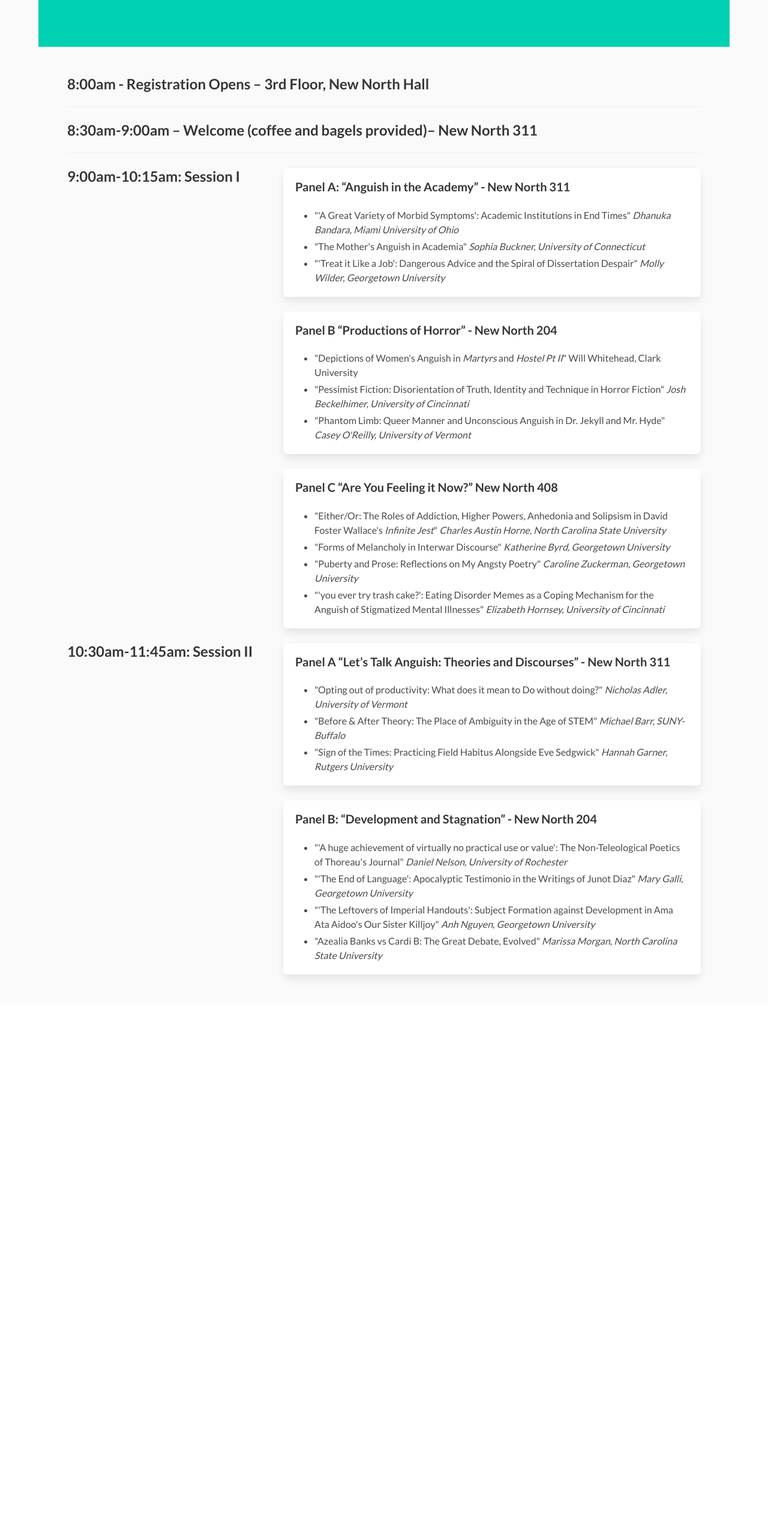
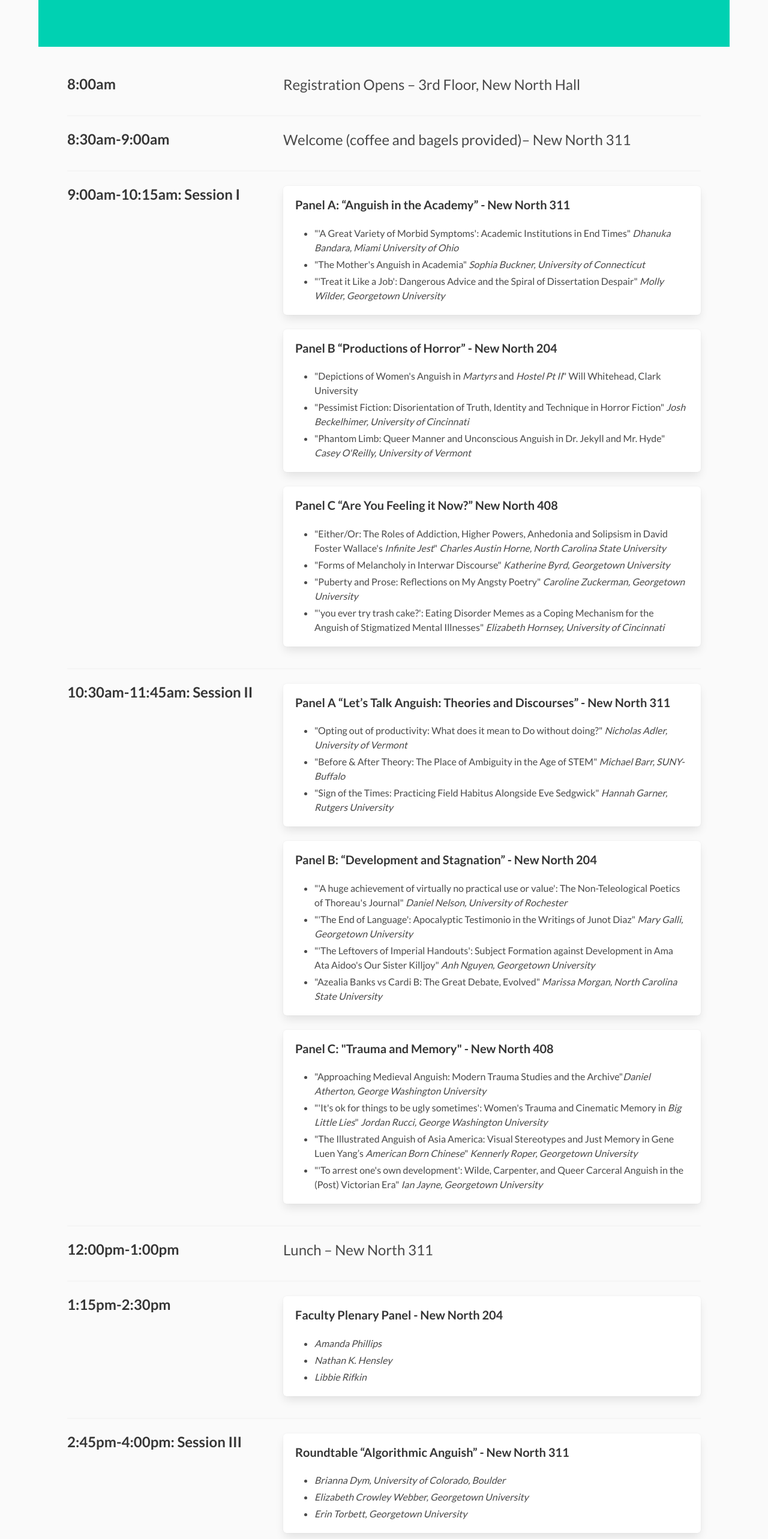
Before and after one commit to bcliden/anguish-conf-2019, an Angular app: page /schedule in a window 1280 px wide. Shown: the part 220-2786 px from the top of the page at 60% size. Before the commit the page ends 1893 px from the top, so only its background shows below. Built offline with nearby package versions, Linux system fonts and the light colour scheme; what @asymmetrik/ngx-leaflet would draw is missing.

Commit message:
first deploy and schedule completed. still need keynote & main

```diff
--- a/package.json
+++ b/package.json
@@ -7,7 +7,8 @@
     "build": "ng build",
     "test": "ng test",
     "lint": "ng lint",
-    "e2e": "ng e2e"
+    "e2e": "ng e2e",
+    "gh-deploy": "ng build --prod --base-href 'http://anguishconference.com' && npx angular-cli-ghpages --dir=dist/anguish-conf-mar2019 --cname=anguishconference.com"
   },
   "private": true,
   "dependencies": {
@@ -39,6 +40,7 @@
     "@types/jasminewd2": "~2.0.3",
     "@types/leaflet": "^1.4.2",
     "@types/node": "~8.9.4",
+    "angular-cli-ghpages": "^0.5.3",
     "codelyzer": "~4.5.0",
     "jasmine-core": "~2.99.1",
     "jasmine-spec-reporter": "~4.2.1",
--- a/src/app/pages/inclusivity/inclusivity.component.html
+++ b/src/app/pages/inclusivity/inclusivity.component.html
@@ -9,7 +9,7 @@
 </section>
 <section>
   <div class="box">
-    <div class="content is-medium">
+    <div class="content">
       <p>  The EGSA annual conference is committed to creating a safe, accessible, and respectful environment for the conduct of academic inquiry. We want to create a space in which everyone can do their best work and no one is mistreated because of ability, race, religion, gender, sexuality, nationality, socioeconomic status, or any other aspect of their identity. </p>
 
       <p>We acknowledge that mistakes happen; that said, we ask that all participants remain respectful, accountable, and committed to our conference's mission of solidarity and mutual understanding. </p>
--- a/src/app/pages/schedule/schedule.component.html
+++ b/src/app/pages/schedule/schedule.component.html
@@ -8,14 +8,16 @@
   </div>
 </section>
 <section class="section">
-  <h3 class="title is-4">
-    8:00am - Registration Opens – 3rd Floor, New North Hall
-  </h3>
-  <hr>
-  <h3 class="title is-4">
-    8:30am-9:00am – Welcome (coffee and bagels provided)– New North 311
-  </h3>
-  <hr>
+    <div class="columns">
+      <div class="column is-4"><h3 class="title is-4">8:00am</h3></div>
+      <div class="column is-8"><h3 class="is-4 subtitle">Registration Opens – 3rd Floor, New North Hall</h3></div>
+    </div>
+  <hr />
+    <div class="columns">
+      <div class="column is-4"><h3 class="title is-4">8:30am-9:00am</h3></div>
+      <div class="column is-8"><h3 class="subtitle is-4">Welcome (coffee and bagels provided)– New North 311</h3></div>
+    </div>
+  <hr />
   <div class="columns">
     <div class="column">
       <h3 class="title is-4">9:00am-10:15am: Session&nbsp;I</h3>
@@ -88,42 +90,172 @@
       </div>
     </div>
   </div>
+  <hr>
   <div class="columns">
     <div class="column is-4">
       <h3 class="title is-4">10:30am-11:45am: Session&nbsp;II</h3>
     </div>
     <div class="column is-8">
       <div class="box content">
-        <h3 class="subtitle is-5">Panel A “Let’s Talk Anguish: Theories and Discourses” - New North 311</h3>
+        <h3 class="subtitle is-5">
+          Panel A “Let’s Talk Anguish: Theories and Discourses” - New North 311
+        </h3>
         <ul>
-          <li>"Opting out of productivity: What does it mean to Do without doing?"
+          <li>
+            "Opting out of productivity: What does it mean to Do without doing?"
             <em>Nicholas Adler, University of Vermont</em>
           </li>
-          <li>"Before & After Theory: The Place of Ambiguity in the Age of STEM"
+          <li>
+            "Before & After Theory: The Place of Ambiguity in the Age of STEM"
             <em>Michael Barr, SUNY-Buffalo</em>
           </li>
-          <li>"Sign of the Times: Practicing Field Habitus Alongside Eve Sedgwick"
+          <li>
+            "Sign of the Times: Practicing Field Habitus Alongside Eve Sedgwick"
             <em>Hannah Garner, Rutgers University</em>
           </li>
         </ul>
       </div>
       <div class="box content">
-        <h3 class="subtitle is-5">Panel B: “Development and Stagnation” - New North 204</h3>
+        <h3 class="subtitle is-5">
+          Panel B: “Development and Stagnation” - New North 204
+        </h3>
         <ul>
-          <li>"'A huge achievement of virtually no practical use or value': The Non-Teleological Poetics of Thoreau's Journal"
+          <li>
+            "'A huge achievement of virtually no practical use or value': The
+            Non-Teleological Poetics of Thoreau's Journal"
             <em>Daniel Nelson, University of Rochester</em>
           </li>
-          <li>"'The End of Language': Apocalyptic Testimonio in the Writings of Junot Diaz"
+          <li>
+            "'The End of Language': Apocalyptic Testimonio in the Writings of
+            Junot Diaz"
             <em>Mary Galli, Georgetown University</em>
           </li>
-          <li>"'The Leftovers of Imperial Handouts': Subject Formation against Development in Ama Ata Aidoo's Our Sister Killjoy"
+          <li>
+            "'The Leftovers of Imperial Handouts': Subject Formation against
+            Development in Ama Ata Aidoo's Our Sister Killjoy"
             <em>Anh Nguyen, Georgetown University</em>
           </li>
-          <li>"Azealia Banks vs Cardi B: The Great Debate, Evolved"
+          <li>
+            "Azealia Banks vs Cardi B: The Great Debate, Evolved"
             <em>Marissa Morgan, North Carolina State University</em>
+          </li>
+        </ul>
+      </div>
+      <div class="box content">
+        <h3 class="subtitle is-5">
+          Panel C: "Trauma and Memory" - New North 408
+        </h3>
+        <ul>
+          <li>
+            "Approaching Medieval Anguish: Modern Trauma Studies and the
+            Archive"<em>Daniel Atherton, George Washington University</em>
+          </li>
+          <li>
+            "'It's ok for things to be ugly sometimes': Women's Trauma and
+            Cinematic Memory in <em>Big Little Lies</em>"
+            <em>Jordan Rucci, George Washington University</em>
+          </li>
+          <li>
+            "The Illustrated Anguish of Asia America: Visual Stereotypes and
+            Just Memory in Gene Luen Yang’s <em>American Born Chinese</em>"
+            <em>Kennerly Roper, Georgetown University</em>
+          </li>
+          <li>
+            "'To arrest one's own development': Wilde, Carpenter, and Queer
+            Carceral Anguish in the (Post) Victorian Era"
+            <em>Ian Jayne, Georgetown University</em>
           </li>
         </ul>
       </div>
     </div>
   </div>
+  <hr />
+  <div class="columns">
+    <div class="column is-4"><h3 class="title is-4">12:00pm-1:00pm</h3></div>
+    <div class="column is-8"><h3 class="subtitle is-4">Lunch – New North 311</h3></div>
+  </div>
+  <hr />
+  <div class="columns">
+    <div class="column is-4"><h3 class="title is-4">1:15pm-2:30pm</h3></div>
+    <div class="column is-8">
+      <div class="box content">
+        <h3 class="subtitle is-5">Faculty Plenary Panel - New North 204</h3>
+        <ul>
+          <li><em>Amanda Phillips</em></li>
+          <li><em>Nathan K. Hensley</em></li>
+          <li><em>Libbie Rifkin</em></li>
+        </ul>
+      </div>
+    </div>
+  </div>
+  <hr />
+  <div class="columns">
+    <div class="column is-4">
+      <h3 class="title is-4">2:45pm-4:00pm: Session&nbsp;III</h3>
+    </div>
+    <div class="column is-8">
+      <div class="box content">
+        <h3 class="subtitle is-5">
+          Roundtable “Algorithmic Anguish” - New North 311
+        </h3>
+        <ul>
+          <li><em>Brianna Dym, University of Colorado, Boulder</em></li>
+          <li><em>Elizabeth Crowley Webber, Georgetown University</em></li>
+          <li><em>Erin Torbett, Georgetown University</em></li>
+        </ul>
+      </div>
+      <div class="box content">
+        <h3 class="subtitle is-5">
+          Panel A: “The Temporalities of Anguish” - New North 204
+        </h3>
+        <ul>
+          <li>
+            "The Pleasure in Patience: Wordsworth and the Slowness of Poetry"
+            <em>Elizabeth Reese, University of Michigan</em>
+          </li>
+          <li>
+            "After the Boys of Summer are Gone: The Dynamic between Sexual
+            Assault and Heteronormative Time in Scott Heim’s
+            <em>Mysterious Skin</em>"
+            <em>Clark Meshaw, North Carolina State University</em>
+          </li>
+          <li>
+            "The Sun Was Sinking: The Nature of Trauma and Time in Virginia
+            Woolf's The Waves"
+            <em>Elizabeth George, Georgetown University</em>
+          </li>
+          <li>
+            "Queer Negative and Lack in Wong Kar-wai's <em>Happy Together</em>"
+            <em>Amelia Royce, University of Vermont</em>
+          </li>
+        </ul>
+      </div>
+      <div class="box content">
+        <h3 class="subtitle is-5">
+          Panel B: "Living with It: The Praxis of Anguish" -
+          New&nbsp;North&nbsp;408
+        </h3>
+        <ul>
+          <li>
+            "Moments of "Angoisse" in Georges Bataille's L'Abbé C"
+            <em>Arshy D. Azizi, Dartmouth College</em>
+          </li>
+          <li>
+            "Untitled"
+            <em>E. C. Koch, University at Albany, SUNY</em>
+          </li>
+          <li>
+            "'Part of my turmoil and also outside it': The Abject Affect of Male
+            Shame"
+            <em>Michael Lawrence, Georgetown University</em>
+          </li>
+        </ul>
+      </div>
+    </div>
+  </div>
+  <hr />
+  <div class="columns">
+    <div class="column is-4"><h3 class="title is-4">4:15pm-5:30pm: Keynote&nbsp;Address</h3></div>
+    <div class="column is-4"><h3 class="subtitle is-4">Mimi Khúc, Copley Formal Lounge</h3></div>
+  </div>
 </section>
```
Also changed, not shown: 1 other file (tests, documents, lock files or other folders). Lines whose indentation alone changed are shown as unchanged.
